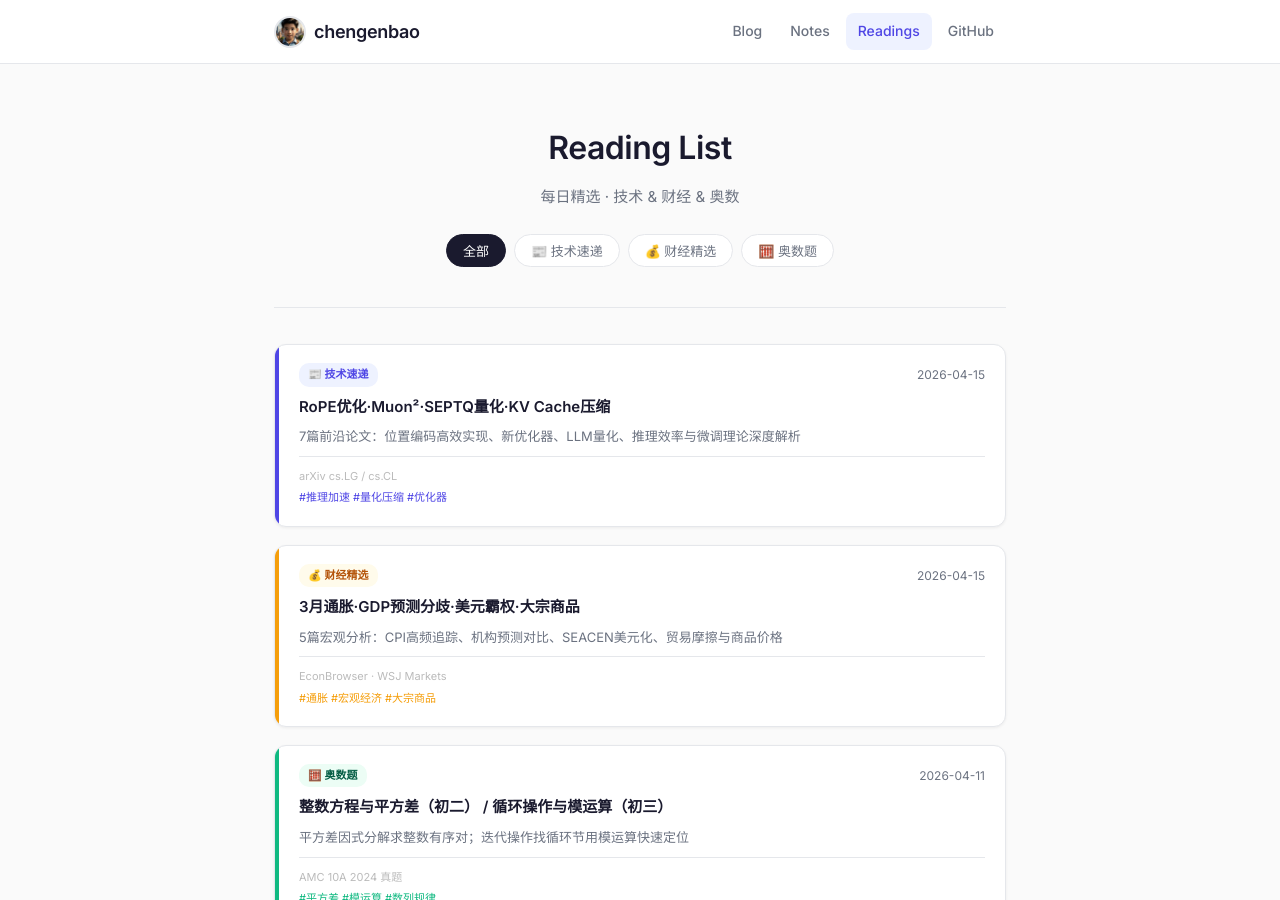
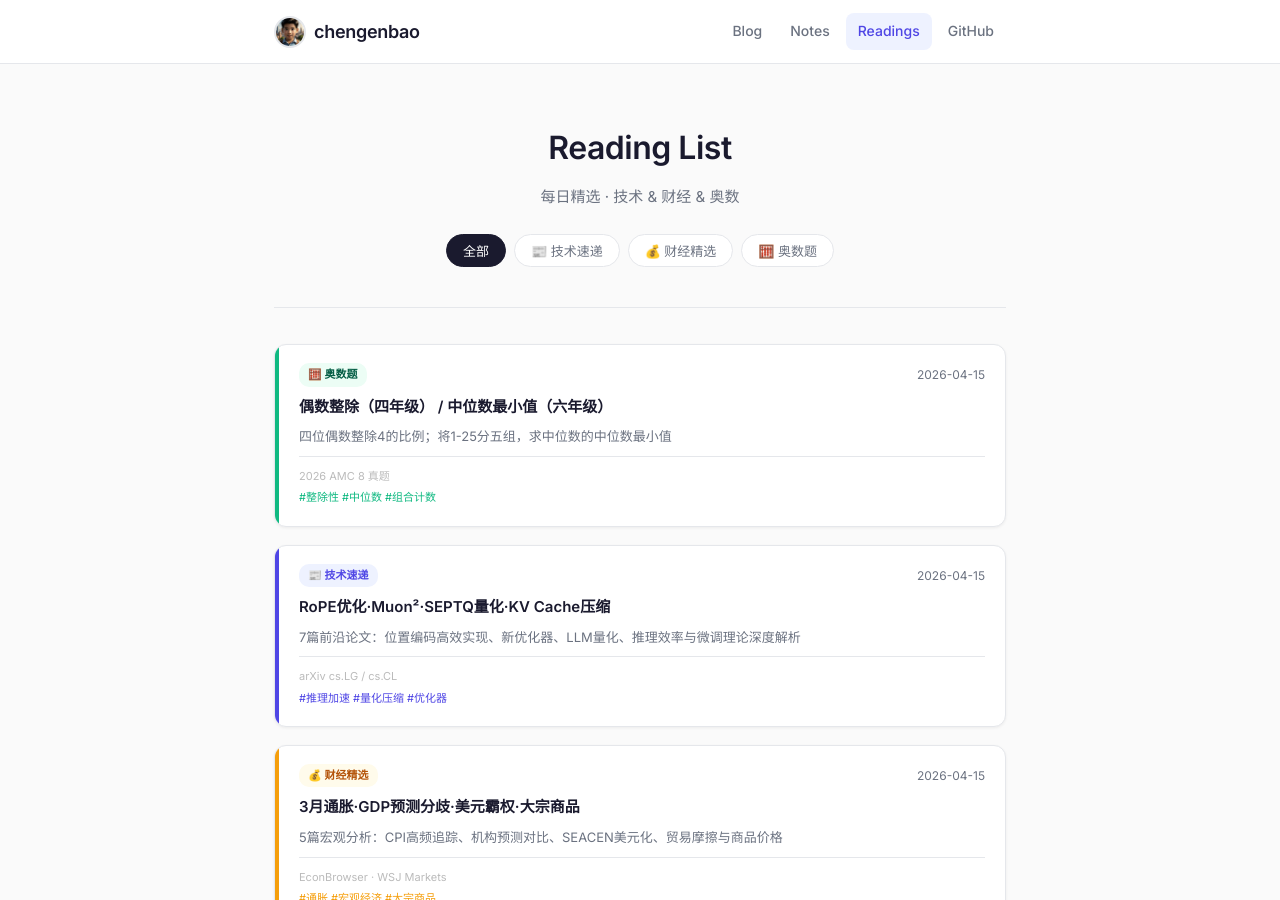
Before and after one commit to chengenbao/chengenbao.github.io, a Jekyll site: the page built from reading-list/index.md, in a window 1280 px wide and 900 px high. Built offline with Jekyll 4.4.1, drawn with Linux system fonts in a browser that asks for light colours.

Commit message:
add math card 2026-04-15

```diff
--- a/reading-list/index.md
+++ b/reading-list/index.md
@@ -18,6 +18,22 @@
   </div>
 
   <div class="rl-grid">
+<a class="rl-card math" href="/reading-list/2026-04-15-math/">
+  <div class="rl-accent"></div>
+  <div class="rl-body">
+    <div class="rl-top">
+      <span class="rl-badge math">🧮 奥数题</span>
+      <time>2026-04-15</time>
+    </div>
+    <h2>偶数整除（四年级） / 中位数最小值（六年级）</h2>
+    <p>四位偶数整除4的比例；将1-25分五组，求中位数的中位数最小值</p>
+    <div class="rl-meta">
+      <span class="rl-source">2026 AMC 8 真题</span>
+      <span class="rl-tags">#整除性 #中位数 #组合计数</span>
+    </div>
+  </div>
+</a>
+
 <a class="rl-card tech" href="/reading-list/2026-04-15-tech-daily/">
   <div class="rl-accent"></div>
   <div class="rl-body">
```
